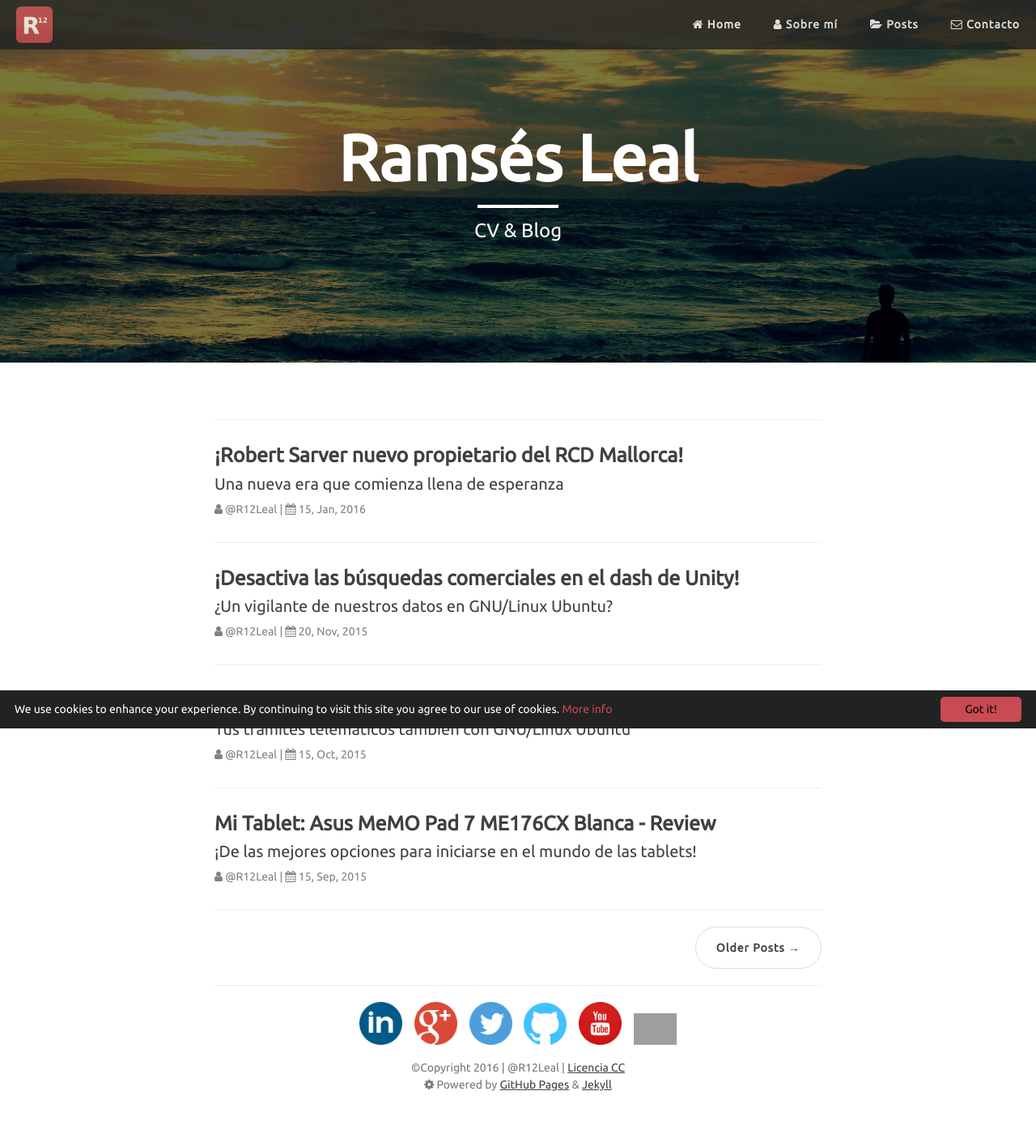
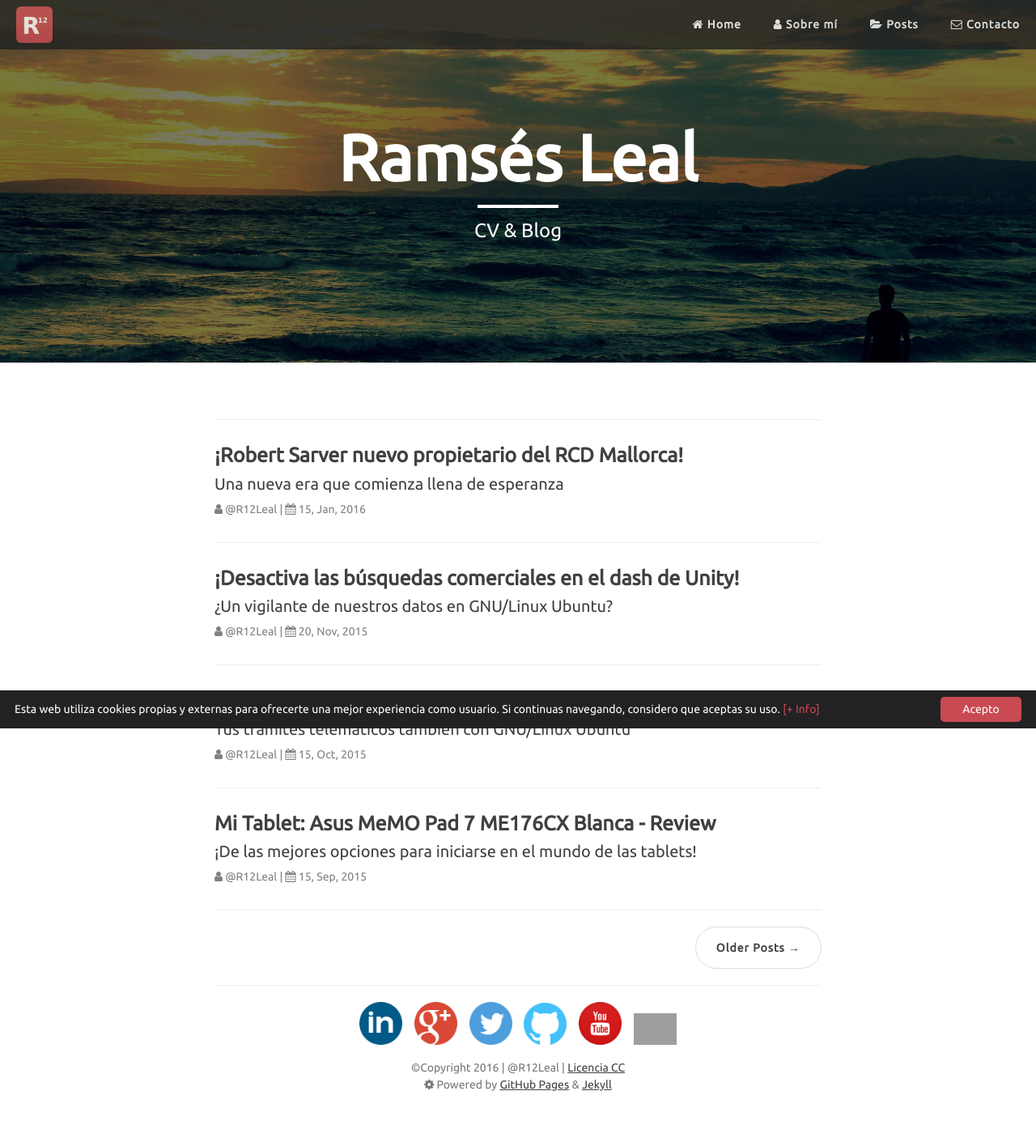
Before and after one commit to R12Leal/R12Leal.github.io, a Jekyll site: the page built from index.html, in a window 1280 px wide. Shown: the whole page at 81% size. Built offline with Jekyll 4.4.1, drawn with Linux system fonts in a browser that asks for light colours; nearby versions of some CDN libraries; the list of posts is cut into pages by our own code; comment, search, counter and statistics services are not loaded.

Commit message:
Update 08/03/2016

```diff
--- a/_includes/cookieControl.html
+++ b/_includes/cookieControl.html
@@ -4,8 +4,11 @@
 	data-fg="#FFFFFF"
 	data-link="#C94A53"
   data-divlinkbg="#C94A53"
+  data-divlink="#FFFFFF"
   data-font-family="'Ubuntu', 'Open Sans', 'Helvetica Neue', Helvetica, Arial, sans-serif"
 	data-cookie="CookieInfoScript"
 	data-text-align="left"
-  data-close-text="Got it!">
+  data-message="Esta web utiliza cookies propias y externas para ofrecerte una mejor experiencia como usuario. Si continuas navegando, considero que aceptas su uso."
+  data-linkmsg="[+ Info]"
+  data-close-text="Acepto">
 </script>
```
